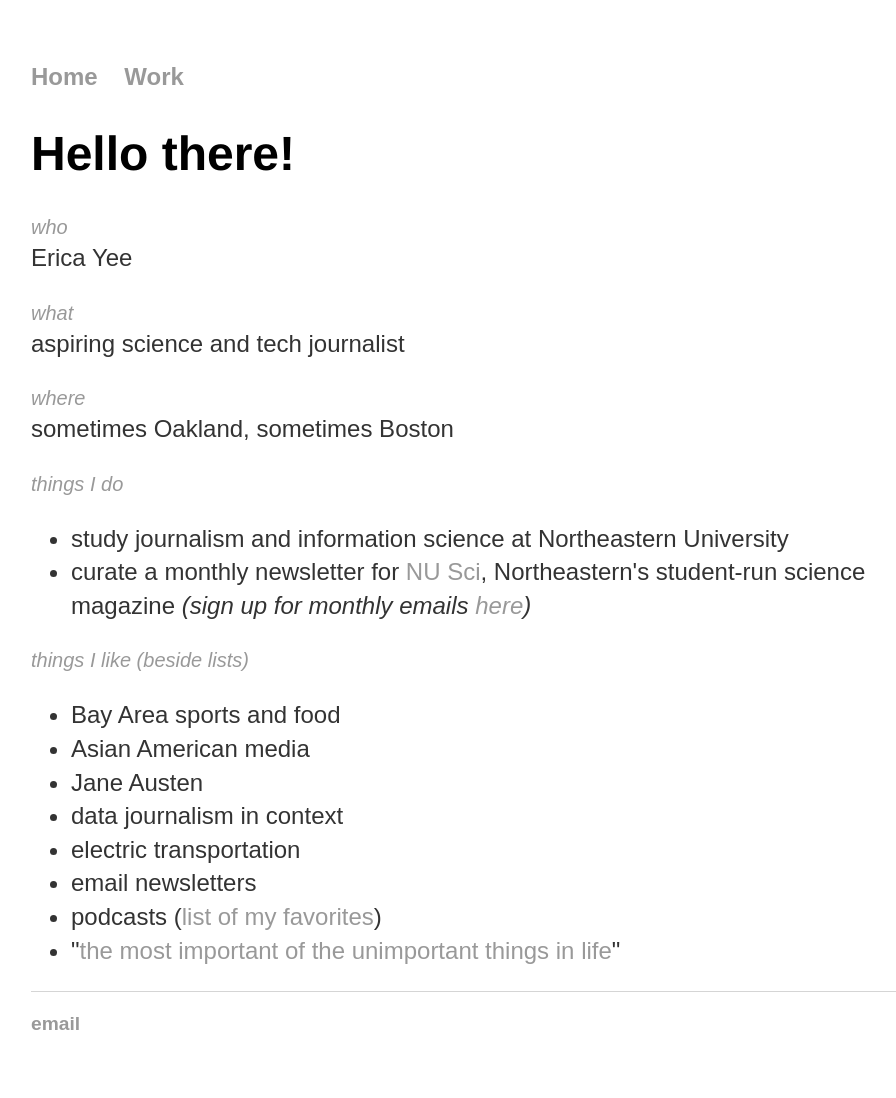
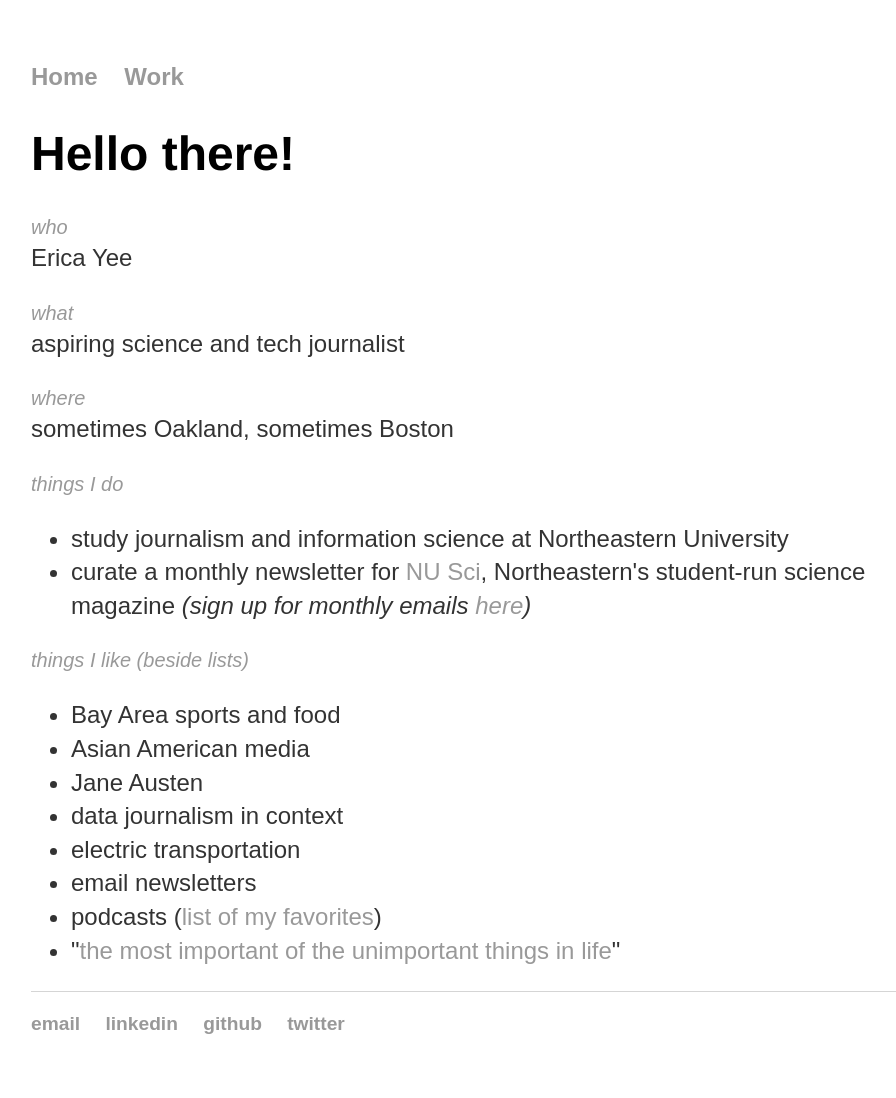
Before and after one commit to ericayee/ericayee.github.io, a Jekyll site: the page built from index.html, in a window 1280 px wide. Shown: the whole page, without its empty margins (161-1057 px from the left). Built offline with Jekyll 4.4.1, drawn with Linux system fonts in a browser that asks for light colours.

Commit message:
Update default.html
added more contact links

```diff
--- a/_layouts/default.html
+++ b/_layouts/default.html
@@ -20,7 +20,10 @@
 			<footer>
 	    		<ul>
 	        		<li><a href="mailto:yee.erica.e@gmail.com">email</a></li>
-				</ul>
+				<li><a href="https://www.linkedin.com/in/erica-yee/">linkedin</a></li>
+				<li><a href="https://github.com/ericayee">github</a></li>
+				<li><a href="https://twitter.com/ericayee_">twitter</a></li>
+			</ul>
 			</footer>
 		</body>
 	</html>
```
